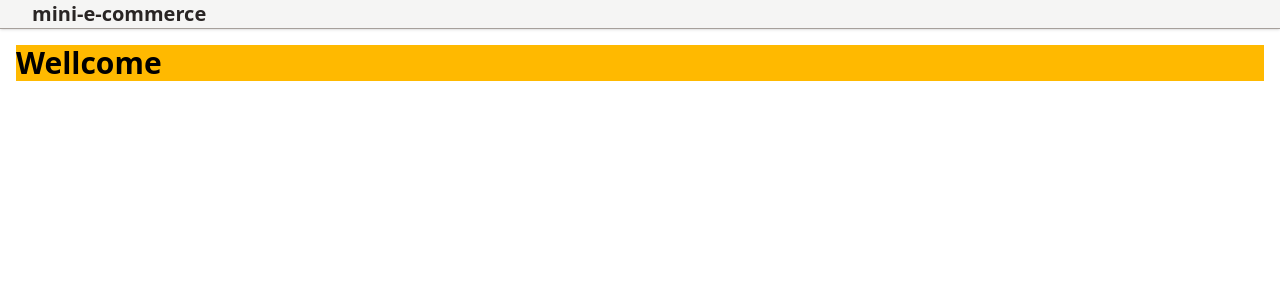
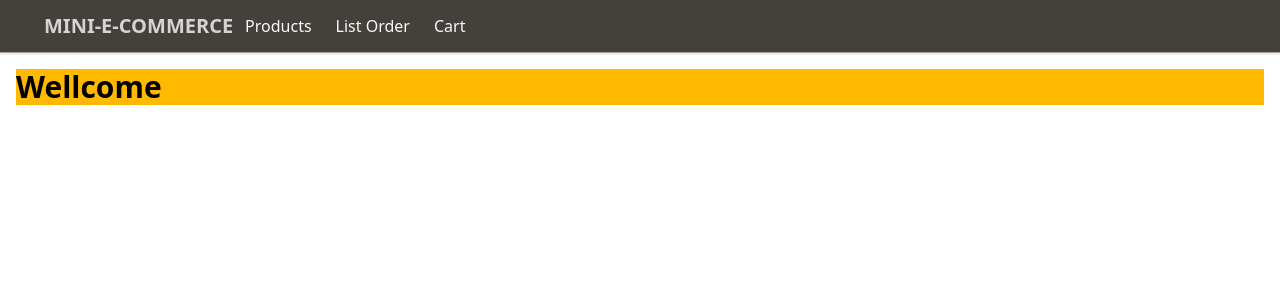
Before and after one commit to tkarombang/FE-Mini-Ecommerce, a Next.js app: page / in a window 1280 px wide. Shown: the top 300 px of the page. Built offline with nearby package versions, Linux system fonts and the light colour scheme.

Commit message:
Fix - Navbar

```diff
--- a/src/components/Navbar.tsx
+++ b/src/components/Navbar.tsx
@@ -3,11 +3,23 @@
 
 export default function Navbar() {
   return (
-    <nav className="bg-stone-100 border-b border-stone-400 shadow-sm">
-      <div className="max-w-7xl mx-auto px-4 sm:px-6 lg:px-8">
-        <Link href="/" className="text-xl font-bold text-stone-800">
+    <nav className="bg-stone-700 border-b border-stone-400 shadow-sm">
+      <div className="max-w-7xl mx-auto px-4 sm:px-6 lg:px-8 flex justify-arrow items-center">
+        <Link href="/" className="text-xl font-bold text-stone-300 uppercase p-3">
           mini-e-commerce
         </Link>
+
+        <div className="flex items-center space-x-6 ">
+          <Link href="/" className="texxt-stone-700 text-stone-50 hover:text-stone-400">
+            Products
+          </Link>
+          <Link href="/orders" className="texxt-stone-700 text-stone-50 hover:text-stone-400">
+            List Order
+          </Link>
+          <Link href="/checkout" className="texxt-stone-700 text-stone-50 hover:text-stone-400">
+            Cart
+          </Link>
+        </div>
       </div>
     </nav>
   );
```
